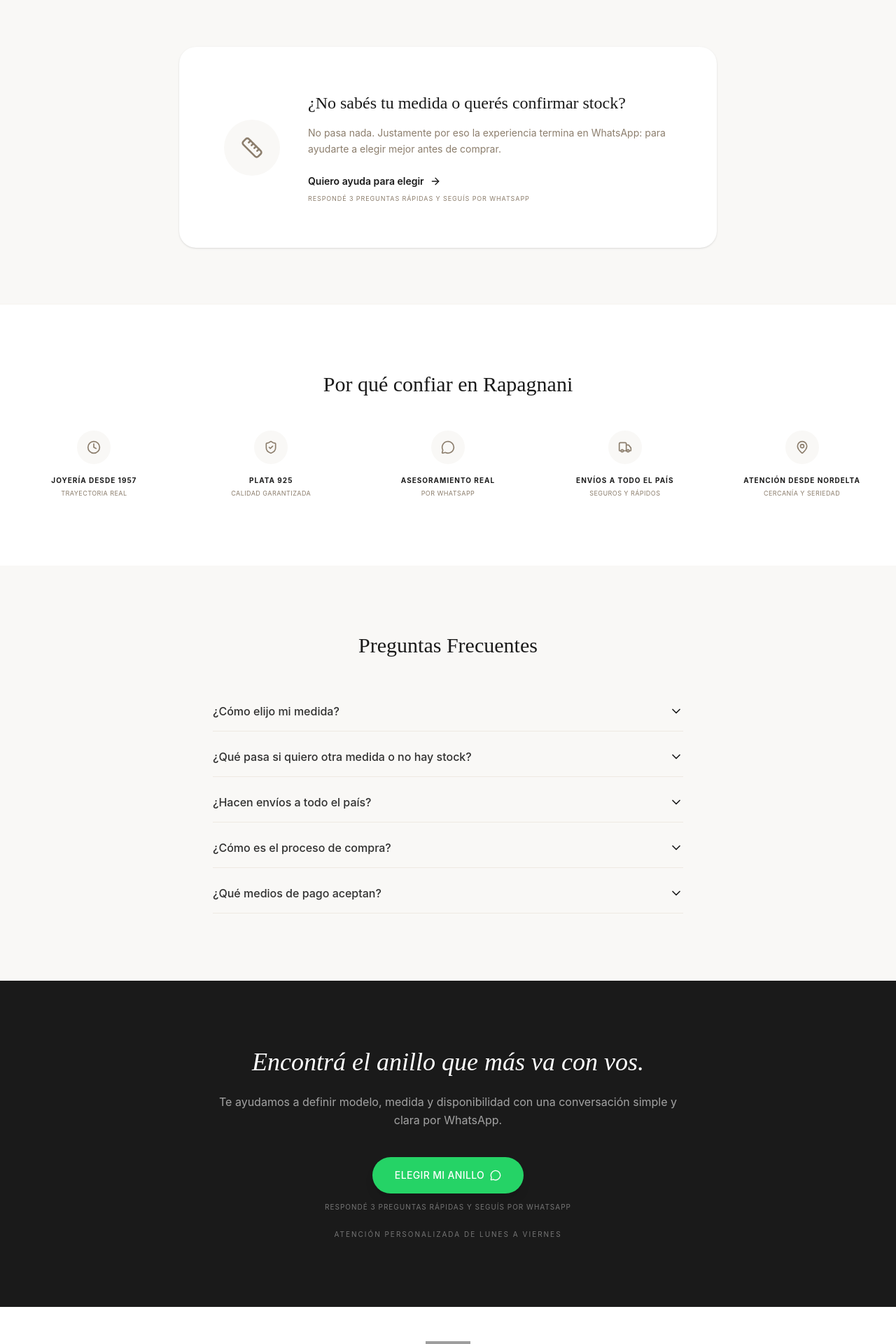
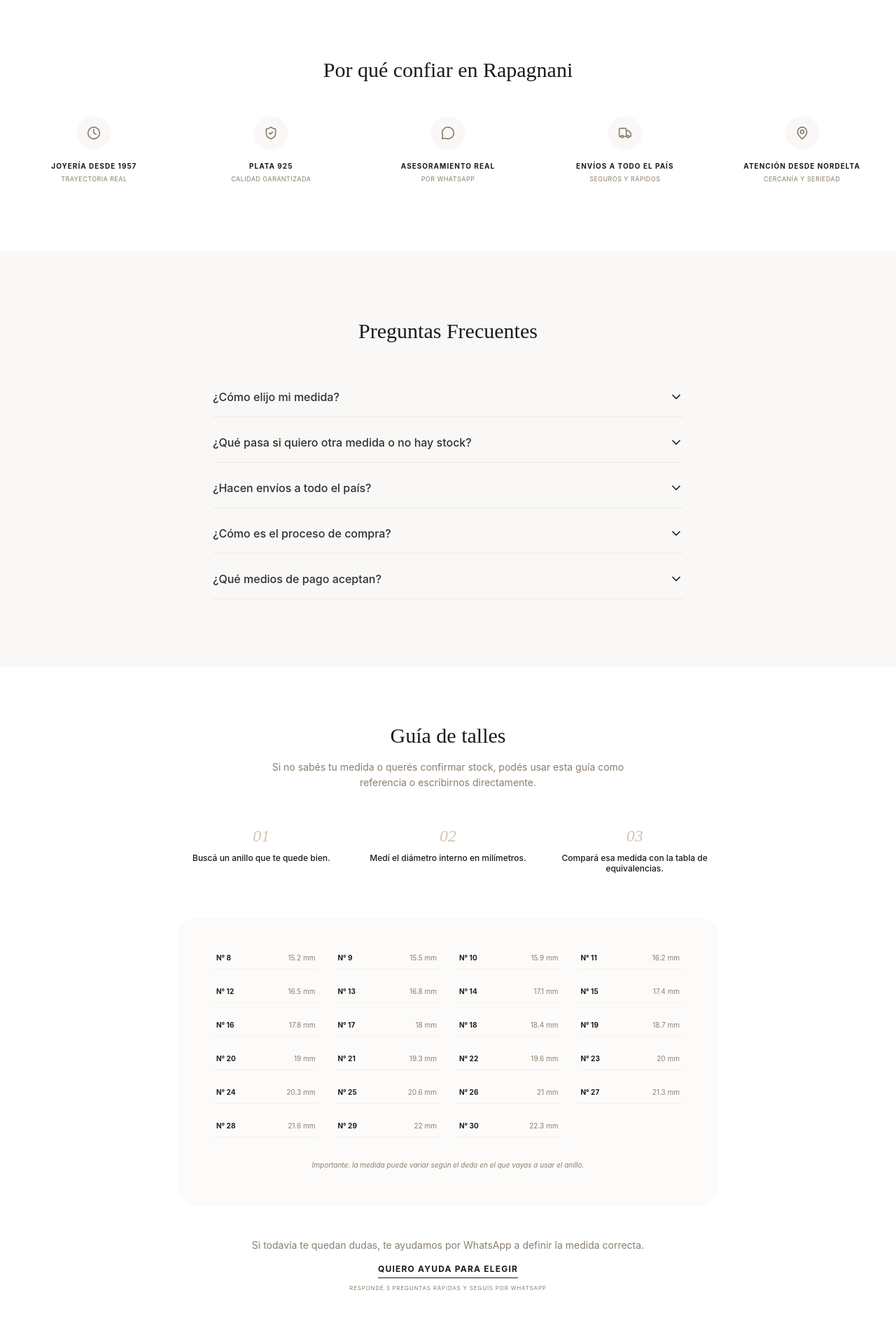
Before and after one commit to thomasmartinez00018-create/C-psula-de-Anillos-Rapagnani, a React (Vite) app: page / in a window 1280 px wide. Shown: the part 3820-5740 px from the top of the page at 70% size. Built offline with nearby package versions, Linux system fonts and the light colour scheme; grey boxes are pictures that could not be loaded.

Commit message:
feat: Remove redundant ' medidas/stock' section
The 'medidas/stock' section was removed as its functionality is now handled directly via WhatsApp, making the section's content and call to action obsolete on the landing page.

```diff
--- a/src/App.tsx
+++ b/src/App.tsx
@@ -685,35 +685,7 @@
         </div>
       </section>
 
-      {/* --- SECCIÓN 6: MEDIDAS / STOCK --- */}
-      <section className="py-20 px-6 bg-[#F9F8F6] border-y border-brand-champagne/10">
-        <div className="container mx-auto max-w-3xl bg-white p-10 md:p-16 rounded-3xl shadow-sm">
-          <div className="flex flex-col md:flex-row gap-10 items-center">
-            <div className="w-20 h-20 bg-brand-ivory rounded-full flex items-center justify-center flex-shrink-0">
-              <Ruler className="w-8 h-8 text-brand-taupe" />
-            </div>
-            <div>
-              <h2 className="text-2xl font-serif mb-4">¿No sabés tu medida o querés confirmar stock?</h2>
-              <p className="text-brand-taupe text-sm leading-relaxed mb-6">
-                No pasa nada. Justamente por eso la experiencia termina en WhatsApp: para ayudarte a elegir mejor antes de comprar.
-              </p>
-              <div className="flex flex-col items-start gap-2">
-                <button
-                  onClick={() => handleWhatsApp()}
-                  className="text-brand-charcoal font-semibold text-sm flex items-center gap-2 group"
-                >
-                  Quiero ayuda para elegir <ArrowRight className="w-4 h-4 group-hover:translate-x-1 transition-transform" />
-                </button>
-                <p className="text-[9px] uppercase tracking-widest text-brand-taupe">
-                  Respondé 3 preguntas rápidas y seguís por WhatsApp
-                </p>
-              </div>
-            </div>
-          </div>
-        </div>
-      </section>
-
-      {/* --- SECCIÓN 7: RESPALDO --- */}
+      {/* --- SECCIÓN 6: RESPALDO --- */}
       <section className="py-24 px-6 bg-white">
         <div className="container mx-auto text-center">
           <h2 className="text-3xl font-serif mb-12 text-center">Por qué confiar en Rapagnani</h2>
@@ -737,13 +709,13 @@
         </div>
       </section>
 
-      {/* --- SECCIÓN 8: FAQ --- */}
+      {/* --- SECCIÓN 7: FAQ --- */}
       <section className="py-24 px-6 bg-brand-ivory">
         <div className="container mx-auto max-w-2xl">
           <h2 className="text-3xl font-serif mb-12 text-center">Preguntas Frecuentes</h2>
           <div className="space-y-2">
             <Accordion title="¿Cómo elijo mi medida?">
-              Es muy simple. Por WhatsApp te enviamos una guía práctica para que midas un anillo que ya tengas o el contorno de tu dedo. Te acompañamos en el proceso para que no haya errores.
+              Podés consultar la <strong>Guía de talles</strong> que encontrás más abajo en esta página. De todas formas, por WhatsApp te acompañamos en el proceso para que no haya errores.
             </Accordion>
             <Accordion title="¿Qué pasa si quiero otra medida o no hay stock?">
               Justamente por eso hablamos por WhatsApp. Si el modelo que te gusta no está en tu talle exacto, te confirmamos disponibilidad o tiempos de fabricación (generalmente 7-10 días).
@@ -757,6 +729,69 @@
             <Accordion title="¿Qué medios de pago aceptan?">
               Podés pagar con transferencia bancaria, tarjetas de crédito y Mercado Pago. Siempre buscamos la opción que te resulte más cómoda.
             </Accordion>
+          </div>
+        </div>
+      </section>
+
+      {/* --- SECCIÓN 8: GUÍA DE TALLES --- */}
+      <section className="py-20 px-6 bg-white border-t border-brand-champagne/10">
+        <div className="container mx-auto max-w-3xl">
+          <div className="text-center mb-12">
+            <h2 className="text-3xl font-serif mb-4 text-brand-charcoal">Guía de talles</h2>
+            <p className="text-brand-taupe text-sm max-w-lg mx-auto leading-relaxed">
+              Si no sabés tu medida o querés confirmar stock, podés usar esta guía como referencia o escribirnos directamente.
+            </p>
+          </div>
+
+          <div className="grid md:grid-cols-3 gap-8 mb-16">
+            <div className="text-center">
+              <span className="block text-2xl font-serif italic text-brand-champagne mb-2">01</span>
+              <p className="text-xs font-medium text-brand-charcoal leading-tight">Buscá un anillo que te quede bien.</p>
+            </div>
+            <div className="text-center">
+              <span className="block text-2xl font-serif italic text-brand-champagne mb-2">02</span>
+              <p className="text-xs font-medium text-brand-charcoal leading-tight">Medí el diámetro interno en milímetros.</p>
+            </div>
+            <div className="text-center">
+              <span className="block text-2xl font-serif italic text-brand-champagne mb-2">03</span>
+              <p className="text-xs font-medium text-brand-charcoal leading-tight">Compará esa medida con la tabla de equivalencias.</p>
+            </div>
+          </div>
+
+          <div className="bg-brand-ivory/50 rounded-3xl p-8 md:p-12 border border-brand-champagne/10">
+            <div className="grid grid-cols-2 sm:grid-cols-3 md:grid-cols-4 gap-x-6 gap-y-6">
+              {[
+                { n: 8, mm: 15.2 }, { n: 9, mm: 15.5 }, { n: 10, mm: 15.9 }, { n: 11, mm: 16.2 },
+                { n: 12, mm: 16.5 }, { n: 13, mm: 16.8 }, { n: 14, mm: 17.1 }, { n: 15, mm: 17.4 },
+                { n: 16, mm: 17.8 }, { n: 17, mm: 18.0 }, { n: 18, mm: 18.4 }, { n: 19, mm: 18.7 },
+                { n: 20, mm: 19.0 }, { n: 21, mm: 19.3 }, { n: 22, mm: 19.6 }, { n: 23, mm: 20.0 },
+                { n: 24, mm: 20.3 }, { n: 25, mm: 20.6 }, { n: 26, mm: 21.0 }, { n: 27, mm: 21.3 },
+                { n: 28, mm: 21.6 }, { n: 29, mm: 22.0 }, { n: 30, mm: 22.3 }
+              ].map((size) => (
+                <div key={size.n} className="flex justify-between items-center border-b border-brand-champagne/20 pb-2 px-1">
+                  <span className="text-[10px] font-bold text-brand-charcoal">N° {size.n}</span>
+                  <span className="text-[10px] text-brand-taupe">{size.mm} mm</span>
+                </div>
+              ))}
+            </div>
+            <p className="mt-8 text-[10px] text-brand-taupe italic text-center">
+              Importante: la medida puede variar según el dedo en el que vayas a usar el anillo.
+            </p>
+          </div>
+
+          <div className="mt-12 text-center">
+            <p className="text-sm text-brand-taupe mb-4">Si todavía te quedan dudas, te ayudamos por WhatsApp a definir la medida correcta.</p>
+            <div className="flex flex-col items-center gap-2">
+              <button
+                onClick={() => handleWhatsApp()}
+                className="text-brand-charcoal font-bold text-xs uppercase tracking-widest border-b border-brand-charcoal pb-1 hover:text-brand-taupe hover:border-brand-taupe transition-colors"
+              >
+                Quiero ayuda para elegir
+              </button>
+              <p className="text-[8px] uppercase tracking-widest text-brand-taupe">
+                Respondé 3 preguntas rápidas y seguís por WhatsApp
+              </p>
+            </div>
           </div>
         </div>
       </section>
```
